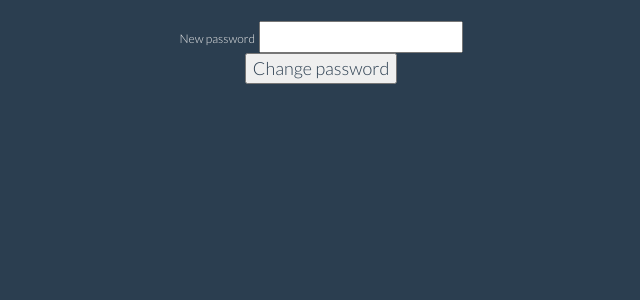
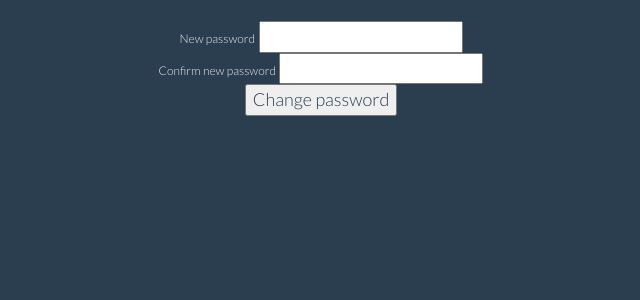
Before and after one commit to ethan-nelson/bartiromo, a Flask app: page /user/password/ in a window 1280 px wide. Shown: the part 40-340 px from the top of the page, without its empty margins (319-959 px from the left). Run offline with Flask 2, Linux system fonts and the light colour scheme; a user stored in the database is signed in; tables that the repository leaves empty hold one stand-in row (values such as "Sample post"); some libraries are stand-ins or nearby versions.

Commit message:
Require password confirmation on change

```diff
--- a/app.py
+++ b/app.py
@@ -155,6 +155,14 @@ class RegisterForm(FlaskForm):
 class PasswordForm(FlaskForm):
     password = PasswordField(u'New password',
                              validators=[validators.input_required()])
+    repeat_password = PasswordField(u'Confirm new password',
+                                    validators=[validators.input_required()])
+
+    def validate(self):
+        if password != repeat_password:
+            flash('Your new password did not match the confirmation. Please try again.')
+            return False
+        return True
 
 
 class CreateForm(FlaskForm):
--- a/templates/password.html
+++ b/templates/password.html
@@ -3,7 +3,8 @@
 {% block content %}
 <form method="POST" action="/user/password/">
     <center>
-    <b>{{ form.password.label }}</b> {{form.password(size=20) }}<br />
+    <b>{{ form.password.label }}</b> {{ form.password(size=20) }}<br />
+    <b>{{ form.repeat_password.label }}</b> {{ form.repeat_password(size=20) }}<br />
     <input type="submit" value="Change password">
     </center>
 </form>
```
